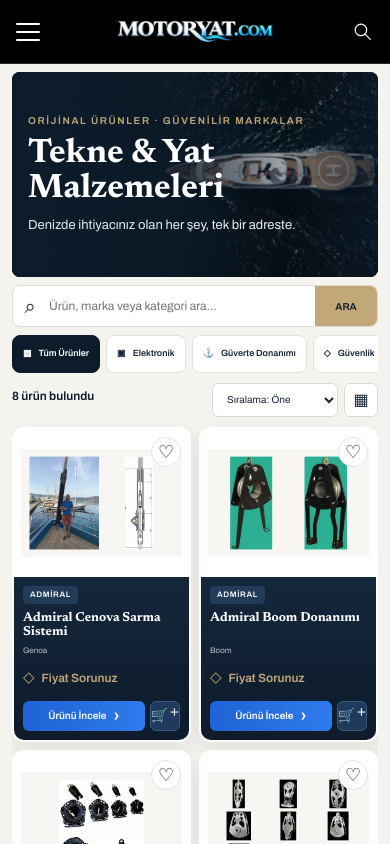
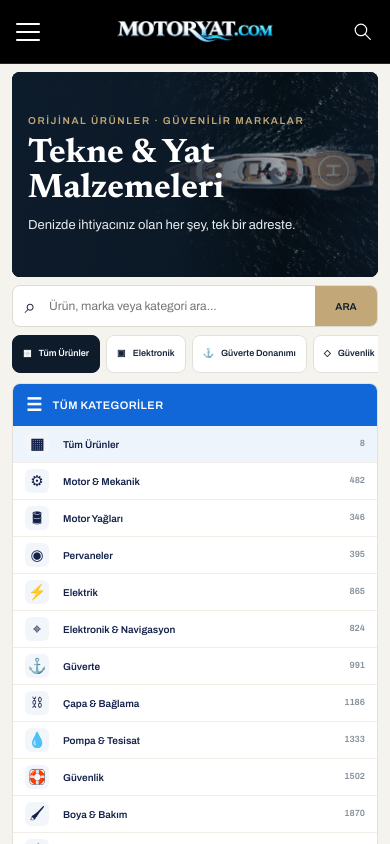
Before and after one commit to boatsgroupbilal/motoryat-v2-design-lab, a Next.js app: page /urunler in a window 390 px wide. Shown: the top 844 px of the page. Built offline with nearby package versions, Linux system fonts and the light colour scheme.

Commit message:
Style visual icon category navigation for equipment marketplace

```diff
--- a/app/globals.css
+++ b/app/globals.css
@@ -2391,3 +2391,89 @@
   .eqCommerceActions{grid-template-columns:minmax(0,1fr) 30px;gap:5px}
   .eqCommercePrimary,.eqCommerceCart{min-height:30px}
 }
+
+
+/* Visual category menu for equipment marketplace */
+.equipmentCategoryGroup{
+  padding-bottom:8px
+}
+.equipmentCategoryHead{
+  min-height:42px;
+  display:flex;
+  align-items:center;
+  gap:10px;
+  padding:0 13px;
+  background:#1167d8;
+  color:#fff;
+  font-size:11px;
+  font-weight:900;
+  letter-spacing:.04em
+}
+.equipmentCategoryHead>span{
+  font-size:18px;
+  line-height:1
+}
+.equipmentCategoryRow{
+  display:grid!important;
+  grid-template-columns:28px minmax(0,1fr) auto;
+  align-items:center;
+  gap:9px;
+  min-height:38px;
+  padding:6px 12px!important;
+  border-bottom:1px solid #f1eee7;
+  background:#fff;
+  color:#14224a!important
+}
+.equipmentCategoryRow:hover{
+  background:#f7f9fc
+}
+.equipmentCategoryRow.active{
+  background:#eef4fb!important;
+  color:#14224a!important
+}
+.equipmentCategoryIcon{
+  width:24px;
+  height:24px;
+  display:grid;
+  place-items:center;
+  border-radius:6px;
+  background:#f2f6fa;
+  font-size:15px;
+  line-height:1
+}
+.equipmentCategoryName{
+  font-size:10px;
+  font-weight:800
+}
+.equipmentCategoryRow>b{
+  color:#84909b!important;
+  font-size:9px!important;
+  font-weight:700!important
+}
+@media(max-width:900px){
+  .equipmentSidebar{
+    display:block!important
+  }
+  .equipmentLayout{
+    grid-template-columns:1fr
+  }
+  .equipmentCategoryGroup{
+    display:grid;
+    grid-template-columns:repeat(2,minmax(0,1fr));
+    gap:0
+  }
+  .equipmentCategoryHead{
+    grid-column:1/-1
+  }
+  .equipmentBrands{
+    display:none
+  }
+}
+@media(max-width:620px){
+  .equipmentCategoryGroup{
+    grid-template-columns:1fr
+  }
+  .equipmentCategoryRow{
+    min-height:36px
+  }
+}
```
